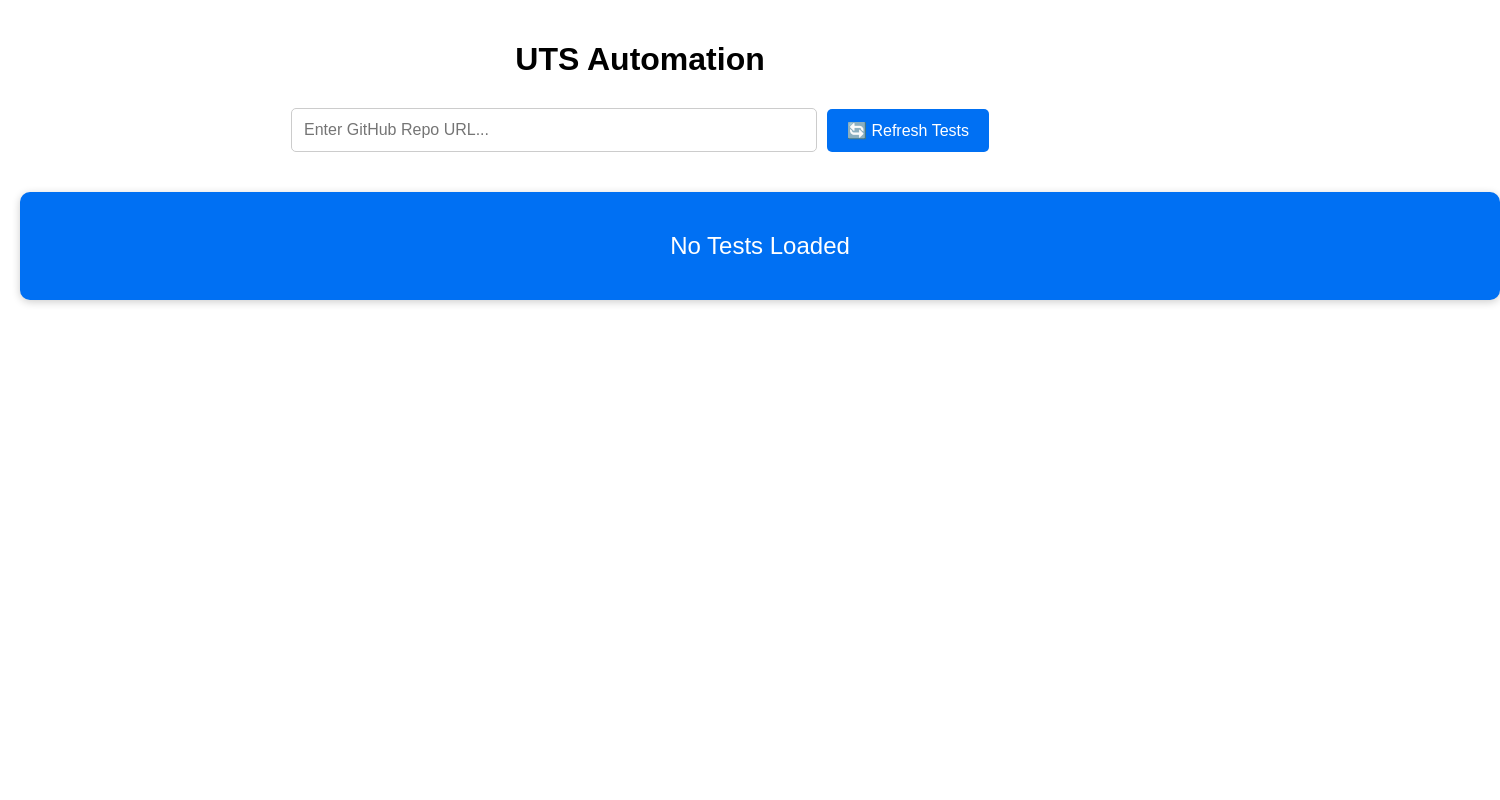
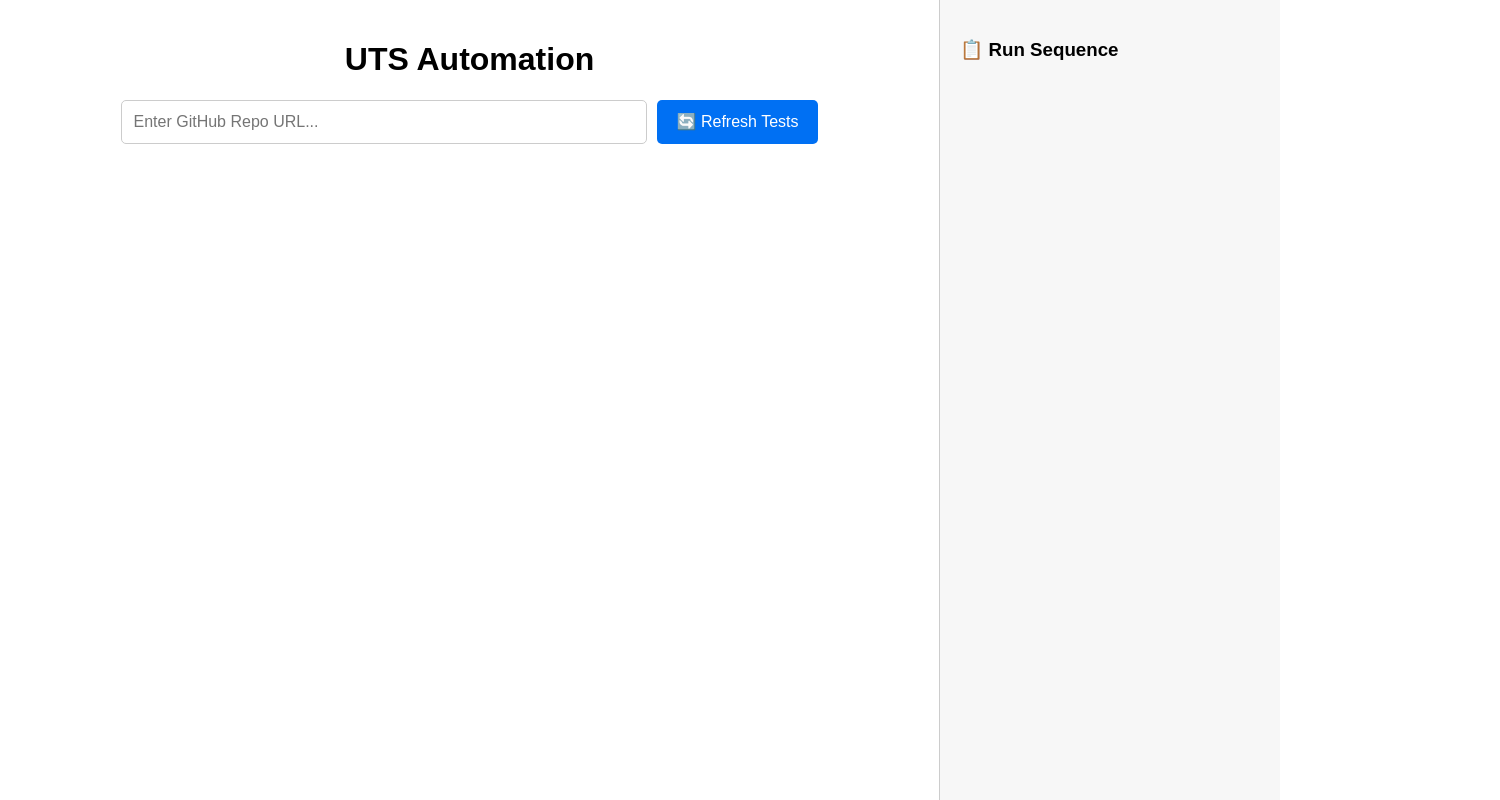
Before and after one commit to Andrew-Strange-UTS/test_process_automation, a Next.js app in the folder client/: page / in a window 1280 px wide. Shown: the top 800 px of the page, 1500 px wide, since content can reach past the window. Built offline with nearby package versions, Linux system fonts and the light colour scheme.

Commit message:
run sequence added

```diff
--- a/client/src/app/page.js
+++ b/client/src/app/page.js
@@ -1,36 +1,33 @@
 "use client";
 import { useState } from "react";
 import TestCard from "@/components/TestCard";
+import RunSequence from "@/components/RunSequence"; // 👉 new
 
 export default function HomePage() {
   const [repoUrl, setRepoUrl] = useState("");
   const [tests, setTests] = useState([]);
   const [loading, setLoading] = useState(false);
   const [files, setFiles] = useState({});
+  const [runSequence, setRunSequence] = useState([]);
 
   const handleClone = async () => {
     setLoading(true);
     try {
-      // Clone repo
       await fetch("http://localhost:5000/api/git/clone", {
         method: "POST",
         headers: { "Content-Type": "application/json" },
         body: JSON.stringify({ repoUrl }),
       });
 
-      // Fetch available tests
       const res = await fetch("http://localhost:5000/api/git/list");
       const data = await res.json();
       setTests(data);
 
       const filesMap = {};
-
       for (const testName of data) {
-        // Try to get run.py or run.js (in order)
         const possibleFiles = ["run.js", "run.py"];
-        let runFile = null;
-        let runContent = null;
-
+        let runFile = null,
+          runContent = null;
         for (const file of possibleFiles) {
           const res = await fetch(`http://localhost:5000/api/git/${testName}/${file}`);
           if (res.ok) {
@@ -41,7 +38,6 @@ export default function HomePage() {
           }
         }
 
-        // Get metadata.json if available
         let metaContent = null;
         try {
           const metaRes = await fetch(`http://localhost:5000/api/git/${testName}/metadata.json`);
@@ -49,40 +45,42 @@ export default function HomePage() {
             const meta = await metaRes.json();
             metaContent = meta.content;
           }
-        } catch (err) {
-          console.warn(`No metadata for ${testName}`);
-        }
+        } catch (err) {}
 
         filesMap[testName] = {
           run: runContent,
-          runFile, // js or py
+          runFile,
           metadata: metaContent,
         };
       }
-
       setFiles(filesMap);
     } catch (err) {
-      console.error("Error loading tests:", err);
+      console.error("Error loading tests", err);
       setTests([]);
     } finally {
       setLoading(false);
     }
   };
 
+  const handleToggleSequence = (testName, shouldAdd, testMeta) => {
+    setRunSequence((prev) => {
+      if (shouldAdd) {
+        // prevent duplicates
+        if (prev.some((t) => t.name === testName)) return prev;
+        return [...prev, { name: testName, ...testMeta }];
+      } else {
+        // filter safely — remove only entries with a valid name
+        return prev.filter((t) => t?.name !== testName);
+      }
+    });
+  };
+
   return (
-    <div style={{ padding: "20px", fontFamily: "sans-serif" }}>
-      <h1 style={{ textAlign: "center", marginBottom: "30px" }}>UTS Automation</h1>
-
+    <div style={{ display: "flex" }}>
+      <div style={{ flex: 1, padding: "20px" }}>
+        <h1 style={{ textAlign: "center" }}>UTS Automation</h1>
         {/* Repo input */}
-      <div
-        style={{
-          display: "flex",
-          justifyContent: "center",
-          alignItems: "center",
-          gap: "10px",
-          marginBottom: "30px",
-        }}
-      >
+        <div style={{ display: "flex", justifyContent: "center", gap: "10px", marginBottom: "30px" }}>
           <input
             type="text"
             placeholder="Enter GitHub Repo URL..."
@@ -105,33 +103,13 @@ export default function HomePage() {
               color: "white",
               border: "none",
               borderRadius: "5px",
-            cursor: "pointer",
             }}
           >
             🔄 Refresh Tests
           </button>
         </div>
 
-      {/* Display tests */}
-      {loading ? (
-        <p style={{ textAlign: "center", fontStyle: "italic" }}>Loading tests...</p>
-      ) : tests.length === 0 ? (
-        <div
-          style={{
-            width: "1400px",
-            margin: "40px auto",
-            backgroundColor: "#0070f3",
-            color: "white",
-            borderRadius: "10px",
-            padding: "40px",
-            textAlign: "center",
-            fontSize: "24px",
-            boxShadow: "0 2px 8px rgba(0, 0, 0, 0.2)",
-          }}
-        >
-          No Tests Loaded
-        </div>
-      ) : (
+        {!loading &&
           tests.map((testName) => (
             <TestCard
               key={testName}
@@ -139,9 +117,13 @@ export default function HomePage() {
               runContent={files[testName]?.run}
               runFile={files[testName]?.runFile}
               metaContent={files[testName]?.metadata}
+              onToggleInSequence={handleToggleSequence}
+              isInSequence={runSequence.some((t) => t.name === testName)}
             />
-        ))
-      )}
+          ))}
+      </div>
+
+      <RunSequence sequence={runSequence} />
     </div>
   );
 }
--- /dev/null
+++ b/client/src/components/RunSequence.js
@@ -0,0 +1,106 @@
+"use client";
+import React from "react";
+
+export default function RunSequence({ sequence }) {
+  // ✅ Group tests by OKTA type
+  const buildWrappedSequence = () => {
+    const prodOktaTests = [];
+    const testOktaTests = [];
+    const noOktaTests = [];
+
+    for (const test of sequence) {
+      if (test?.needsOktaProd) {
+        prodOktaTests.push(test);
+      } else if (test?.needsOktaTest) {
+        testOktaTests.push(test);
+      } else {
+        noOktaTests.push(test);
+      }
+    }
+
+    const wrapped = [];
+
+    if (prodOktaTests.length > 0) {
+      wrapped.push({ name: "OKTA-Prod-Login" });
+      wrapped.push(...prodOktaTests);
+      wrapped.push({ name: "OKTA-Prod-Login-finish" });
+    }
+
+    if (testOktaTests.length > 0) {
+      wrapped.push({ name: "OKTA-Test-Login" });
+      wrapped.push(...testOktaTests);
+      wrapped.push({ name: "OKTA-Test-Login-finish" });
+    }
+
+    wrapped.push(...noOktaTests);
+
+    return wrapped;
+  };
+
+  const wrappedSequence = buildWrappedSequence();
+
+  const handleRun = async () => {
+    for (const t of wrappedSequence) {
+      try {
+        const res = await fetch(`http://localhost:5000/api/tests/${t.name}/run`, {
+          method: "POST",
+          headers: { "Content-Type": "application/json" },
+          body: JSON.stringify({
+            visualBrowser: true,
+            needsOktaProd: t.needsOktaProd || false,
+            needsOktaTest: t.needsOktaTest || false,
+          }),
+        });
+
+        const data = await res.json();
+        console.log(`${t.name} => ${data.status}`);
+      } catch (err) {
+        console.error(`❌ ${t.name} failed`, err);
+        break;
+      }
+    }
+  };
+
+  return (
+    <div
+      style={{
+        width: "300px",
+        background: "#f7f7f7",
+        borderLeft: "1px solid #ccc",
+        padding: "20px",
+        height: "100vh",
+        overflowY: "auto",
+        position: "sticky",
+        top: 0,
+      }}
+    >
+      <h3>📋 Run Sequence</h3>
+      <ol style={{ paddingLeft: 20 }}>
+        {wrappedSequence.map((test, i) => (
+          <li key={i} style={{ marginBottom: "8px" }}>
+            {test.name}
+          </li>
+        ))}
+      </ol>
+      {wrappedSequence.length > 0 && (
+        <button
+          onClick={handleRun}
+          style={{
+            marginTop: "20px",
+            padding: "10px 15px",
+            background: "#0070f3",
+            color: "white",
+            border: "none",
+            borderRadius: "5px",
+            width: "100%",
+            fontSize: "16px",
+            fontWeight: "bold",
+            cursor: "pointer",
+          }}
+        >
+          ▶ Run Sequence
+        </button>
+      )}
+    </div>
+  );
+}
--- a/client/src/components/TestCard.js
+++ b/client/src/components/TestCard.js
@@ -1,7 +1,15 @@
 "use client";
 import { useState } from "react";
 
-export default function TestCard({ name, runContent, runFile = "run.js", metaContent }) {
+// ✅ Accepts isInSequence and onToggleInSequence from parent
+export default function TestCard({
+  name,
+  runContent,
+  runFile = "run.js",
+  metaContent,
+  isInSequence = false,
+  onToggleInSequence,
+}) {
   const [isLogExpanded, setIsLogExpanded] = useState(false);
   const [isMetaExpanded, setIsMetaExpanded] = useState(false);
   const [isRunExpanded, setIsRunExpanded] = useState(false);
@@ -36,6 +44,16 @@ export default function TestCard({ name, runContent, runFile = "run.js", metaCon
     }
   };
 
+  const handleAddToSequence = (e) => {
+    const checked = e.target.checked;
+    if (onToggleInSequence) {
+      onToggleInSequence(name, checked, {
+        needsOktaProd,
+        needsOktaTest,
+      });
+    }
+  };
+
   return (
     <div
       style={{
@@ -67,8 +85,18 @@ export default function TestCard({ name, runContent, runFile = "run.js", metaCon
         </div>
       </div>
 
-      {/* Checkboxes */}
-      <div style={{ marginTop: "20px", display: "flex", gap: "30px" }}>
+      {/* Options */}
+      <div style={{ marginTop: "20px", display: "flex", gap: "30px", flexWrap: "wrap" }}>
+        <label>
+          <input
+            type="checkbox"
+            checked={isInSequence}
+            onChange={handleAddToSequence}
+          />{" "}
+          Add to Run Sequence
+        </label>
+
+        {/* ✅ Visual browser */}
         <label>
           <input
             type="checkbox"
@@ -77,25 +105,41 @@ export default function TestCard({ name, runContent, runFile = "run.js", metaCon
           />{" "}
           Run with visual browser
         </label>
+
+        {/* ✅ OKTA Prod (mutually exclusive) */}
         <label>
           <input
             type="checkbox"
             checked={needsOktaProd}
-            onChange={(e) => setNeedsOktaProd(e.target.checked)}
+            onChange={(e) => {
+              const isChecked = e.target.checked;
+              setNeedsOktaProd(isChecked);
+              if (isChecked) {
+                setNeedsOktaTest(false); // ✅ enforce exclusivity
+              }
+            }}
           />{" "}
           Needs OKTA prod login
         </label>
+
+        {/* ✅ OKTA Test (mutually exclusive) */}
         <label>
           <input
             type="checkbox"
             checked={needsOktaTest}
-            onChange={(e) => setNeedsOktaTest(e.target.checked)}
+            onChange={(e) => {
+              const isChecked = e.target.checked;
+              setNeedsOktaTest(isChecked);
+              if (isChecked) {
+                setNeedsOktaProd(false); // ✅ enforce exclusivity
+              }
+            }}
           />{" "}
           Needs OKTA test login
         </label>
       </div>
 
-      {/* Metadata viewer */}
+      {/* Metadata Viewer */}
       <div style={{ marginTop: "20px" }}>
         <button onClick={() => setIsMetaExpanded((prev) => !prev)}>
           {isMetaExpanded ? "Hide metadata.json" : "Show metadata.json"}
```
Lines whose indentation alone changed are shown as unchanged.
